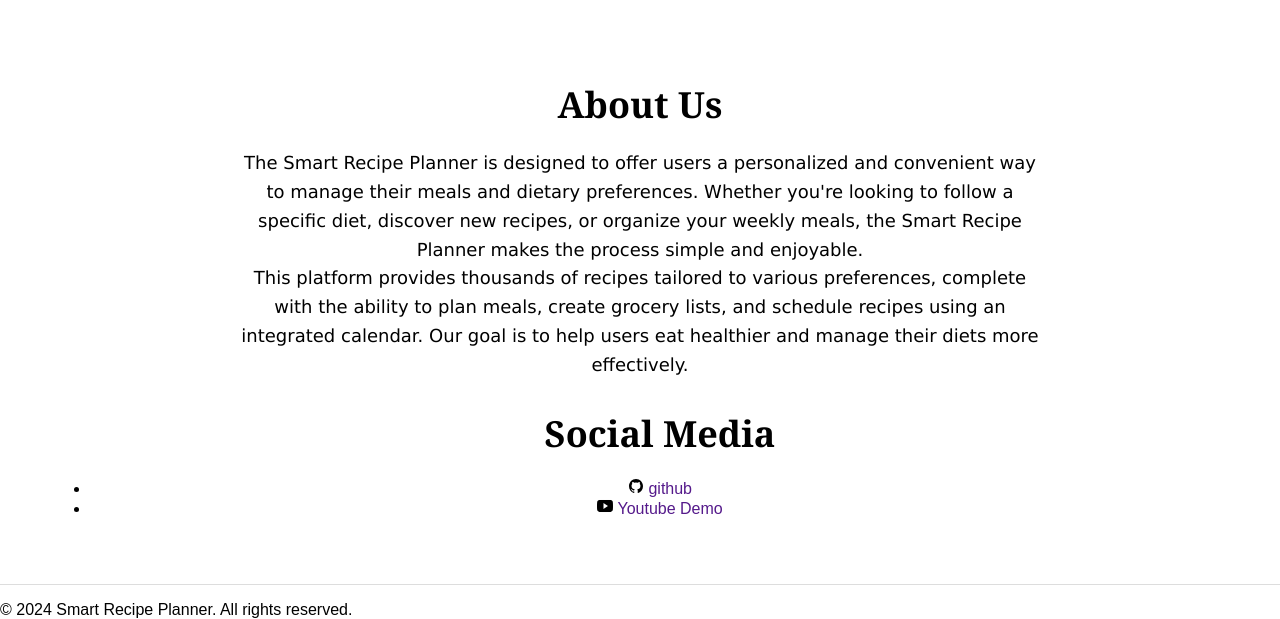
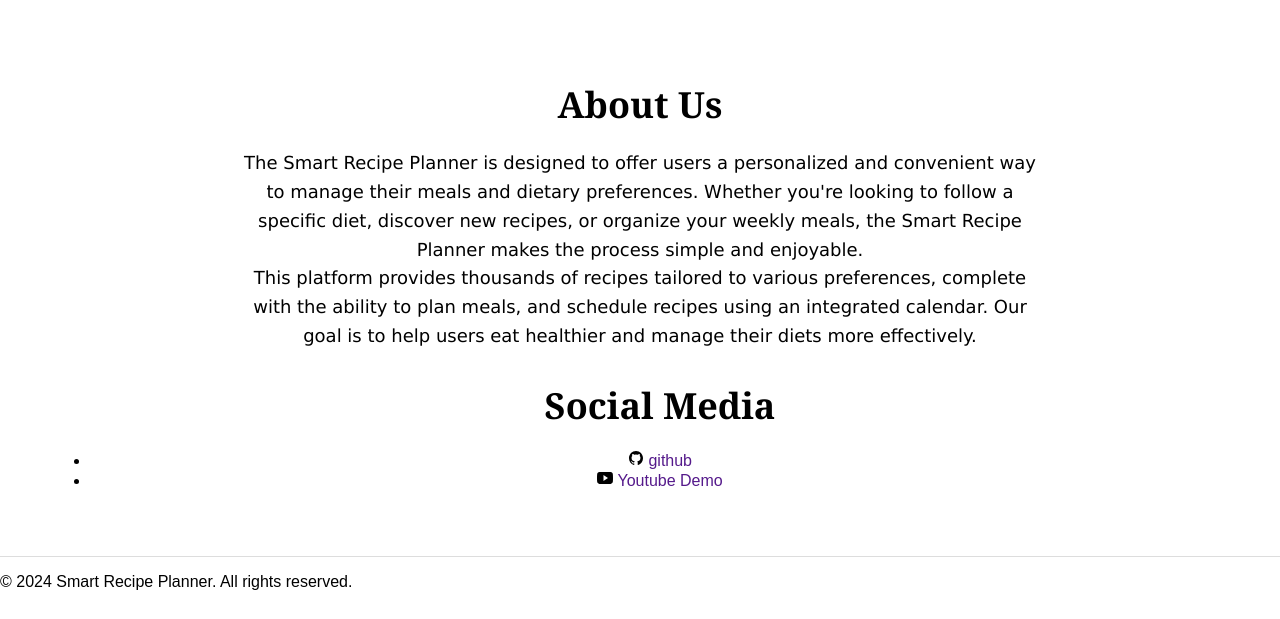
Before and after one commit to abdirashidabubakar50/Recipe_Planner, a Flask app: page / in a window 1280 px wide. Shown: the part 2143-2762 px from the top of the page. After the commit the page ends 2733 px from the top, so only its background shows below. Run offline with Flask 3, Linux system fonts and the light colour scheme; parts of the project's set-up code (start-up, migrations or seed data) failed here and were passed over.

Commit message:
made some changes on the landing page

```diff
--- a/app/templates/home.html
+++ b/app/templates/home.html
@@ -78,7 +78,7 @@
     <section class="About-container">
         <h2> About Us</h2>
         <p>The Smart Recipe Planner is designed to offer users a personalized and convenient way to manage their meals and dietary preferences. Whether you're looking to follow a specific diet, discover new recipes, or organize your weekly meals, the Smart Recipe Planner makes the process simple and enjoyable.</p>
-        <p>This platform provides thousands of recipes tailored to various preferences, complete with the ability to plan meals, create grocery lists, and schedule recipes using an integrated calendar. Our goal is to help users eat healthier and manage their diets more effectively.</p>
+        <p>This platform provides thousands of recipes tailored to various preferences, complete with the ability to plan meals, and schedule recipes using an integrated calendar. Our goal is to help users eat healthier and manage their diets more effectively.</p>
         <section>
             <ul>
                 <h2>Social Media</h2>
```
